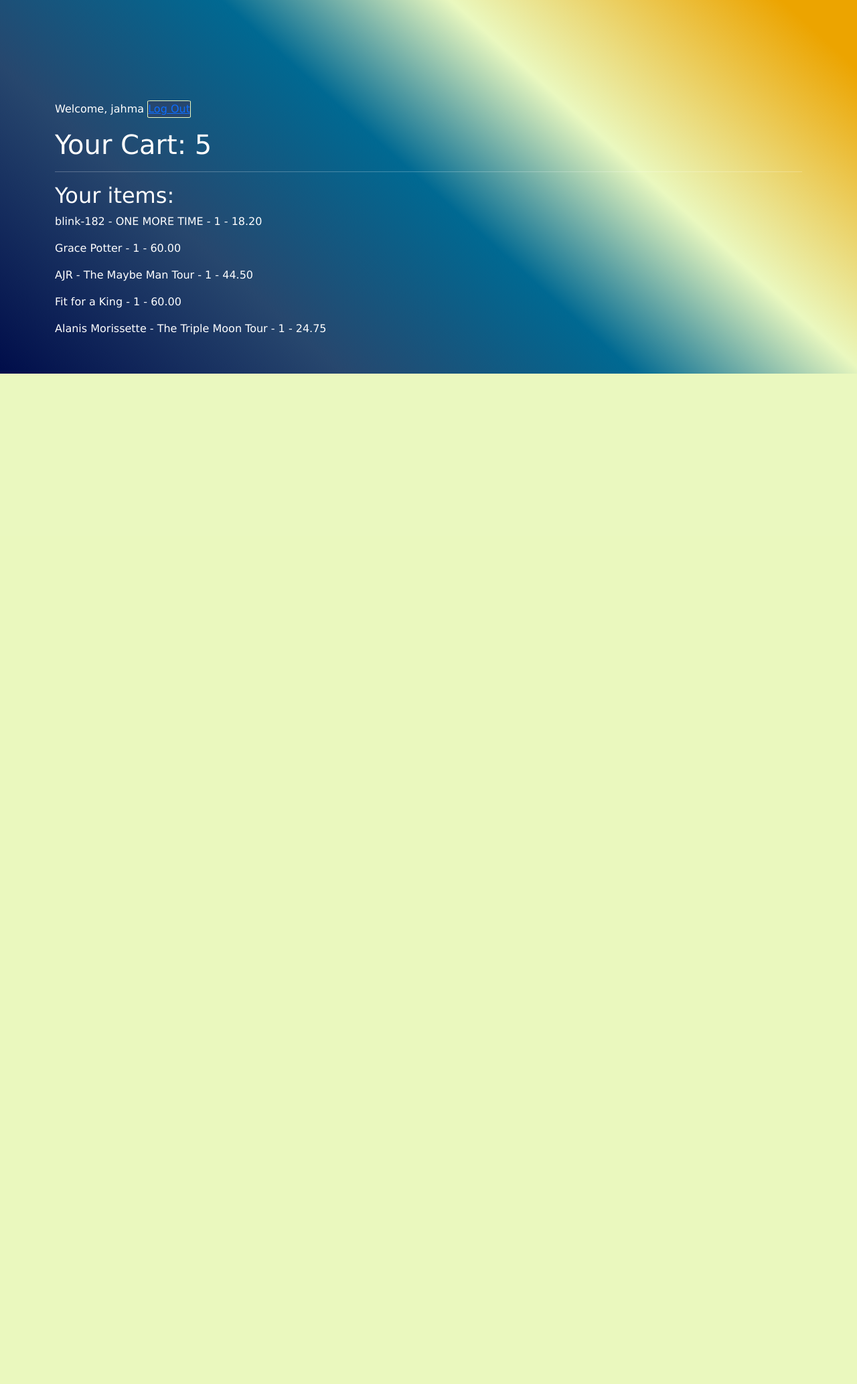
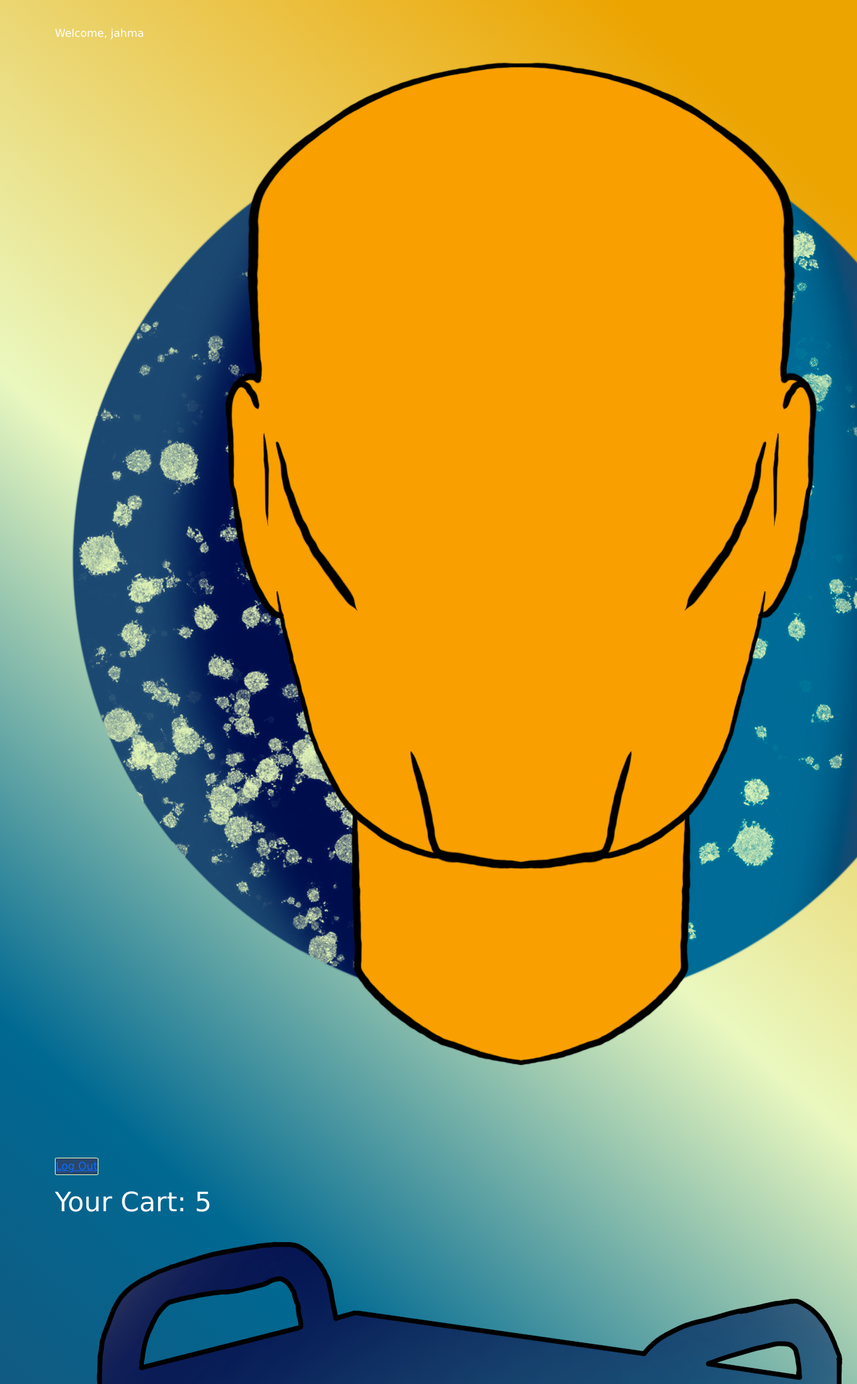
Before and after one commit to Jahgor123/TicketMasterFinalProject, a Django app: page /cart.html in a window 1280 px wide; the page is wider, and only the part inside the window is pictured. Shown: the top 2067 px of that part at 67% size. Before the commit the page ends 558 px from the top of that part, so only its background shows below. Run offline with Django 4.2, Linux system fonts and the light colour scheme; a user stored in the database is signed in; data comes from the database, SQL or seed files in the repository.

Commit message:
Photos
Photos

```diff
--- a/templates/cart.html
+++ b/templates/cart.html
@@ -23,13 +23,14 @@
 
             {#            <img src="{% static 'images/Login.png' %}" id="logo" alt="logoImg" class="log-in-img" type="submit" name="login"> Login In#}
             <p class="float-right" > Welcome, {{ username }}
-{#                <img src="{% static 'images/cat.png' %}" >#}
+                <img src="{% static 'images/Login.png' %}" >
 
 {#                display logout button on top right#}
                 <button type="button" class=" log-in" type="submit" value="logout">
                     <a href="{% url 'logout' %}">Log Out</a>
                 </button>
             <h1>Your Cart: {{ tickets|length }}</h1>
+            <img src="{% static 'images/cart.png' %}" >
             <hr>
             <div>
                 <h2>Your items:</h2>
--- a/templates/index.html
+++ b/templates/index.html
@@ -20,8 +20,8 @@
         <div class="container" >
 
             {#            <img src="{% static 'images/Login.png' %}" id="logo" alt="logoImg" class="log-in-img" type="submit" name="login"> Login In#}
-            <p class="float-right" > Welcome, {{ username }}
-                <img src="{% static 'images/cat.png' %}" >
+            <p class="padmar"> Welcome, {{ username }} </p>
+                <img src="{% static 'images/Login.png' %}" class="log-in-img">
 
 {#                display logout button on top right#}
                 <button type="button" class=" log-in" type="submit" value="logout">
```
